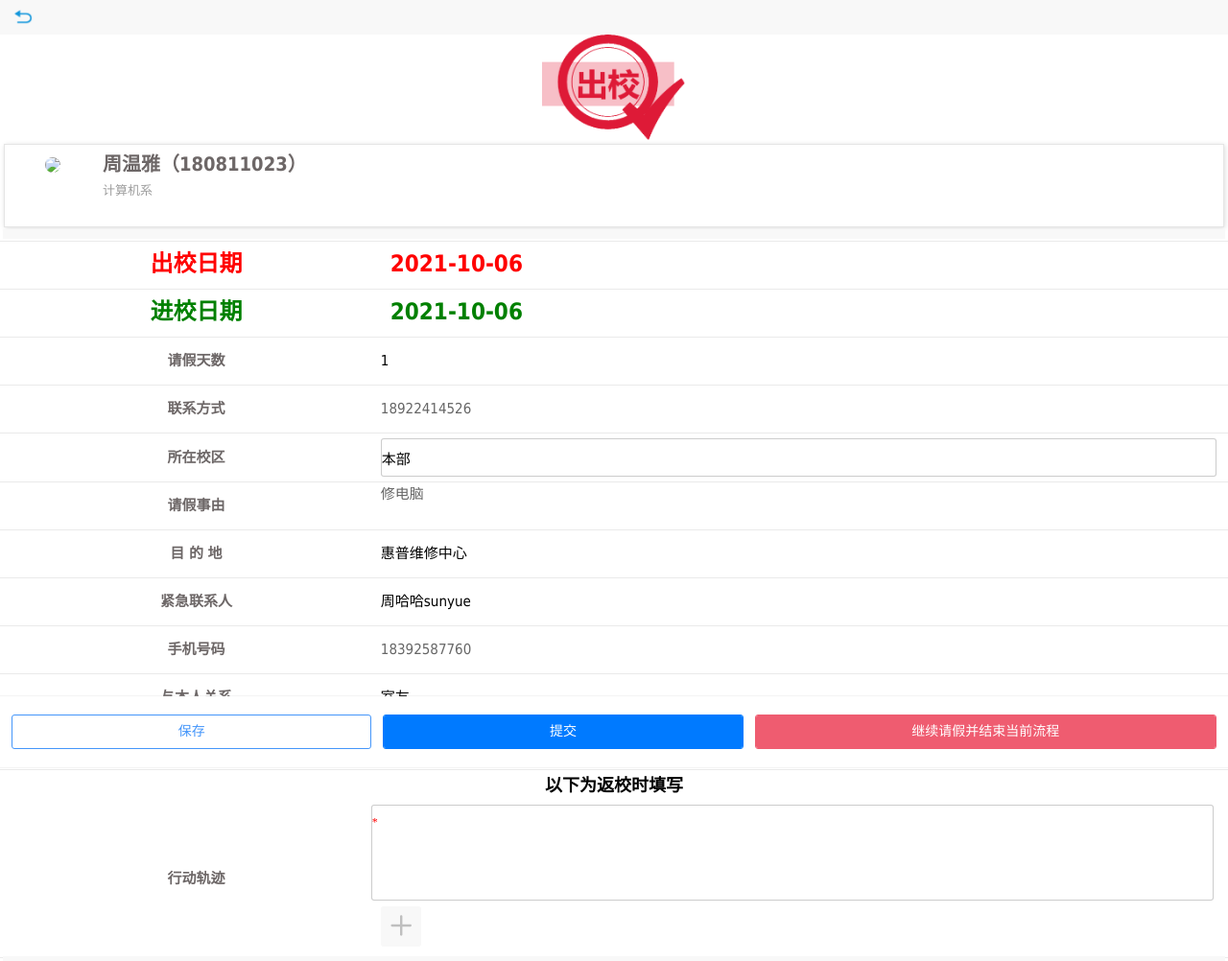
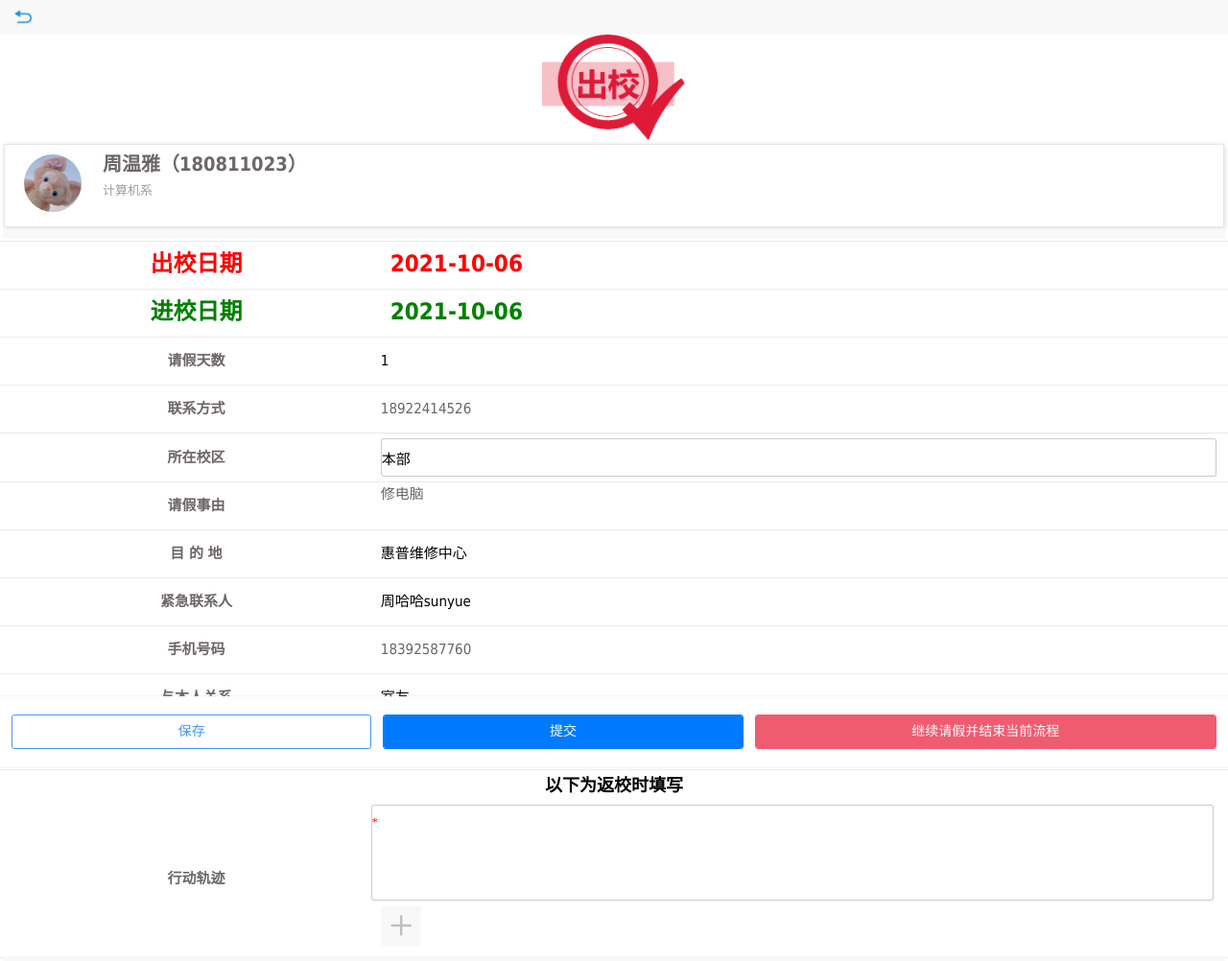
Before and after one commit to yuyuesheng608/qj-html-1, a plain HTML site: page index.html in a window 1280 px wide. Shown: the top 1002 px of the page at 96% size. Drawn offline with Linux system fonts and the light colour scheme; a script that the page names is missing; a web font is replaced by a local one.

Commit message:
Update index.html

```diff
--- a/index.html
+++ b/index.html
@@ -91,7 +91,7 @@
                         <tr>
                             <td class="awsui-ux-title" style="padding: 0px; white-space: unset; background-color: #ffffff;" colspan="2">
                                 <div class="form-head-icon-zone icon-container" border="0">
-                                    <div class="form-head-icon-zone left" border="0"><img src="icon/18081100.jpg"></div>
+                                    <div class="form-head-icon-zone left" border="0"><img src="icon/180811000.jpg"></div>
                                     <div class="form-head-icon-zone right" border="0">
                                         <div class="form-head-icon-zone name" border="0" style="text-align: left; padding-left: 10px;">周温雅（180811023）</div>
                                         <div class="form-head-icon-zone info" border="0" style="text-align: left; padding-left: 10px;">计算机系</div>
```
